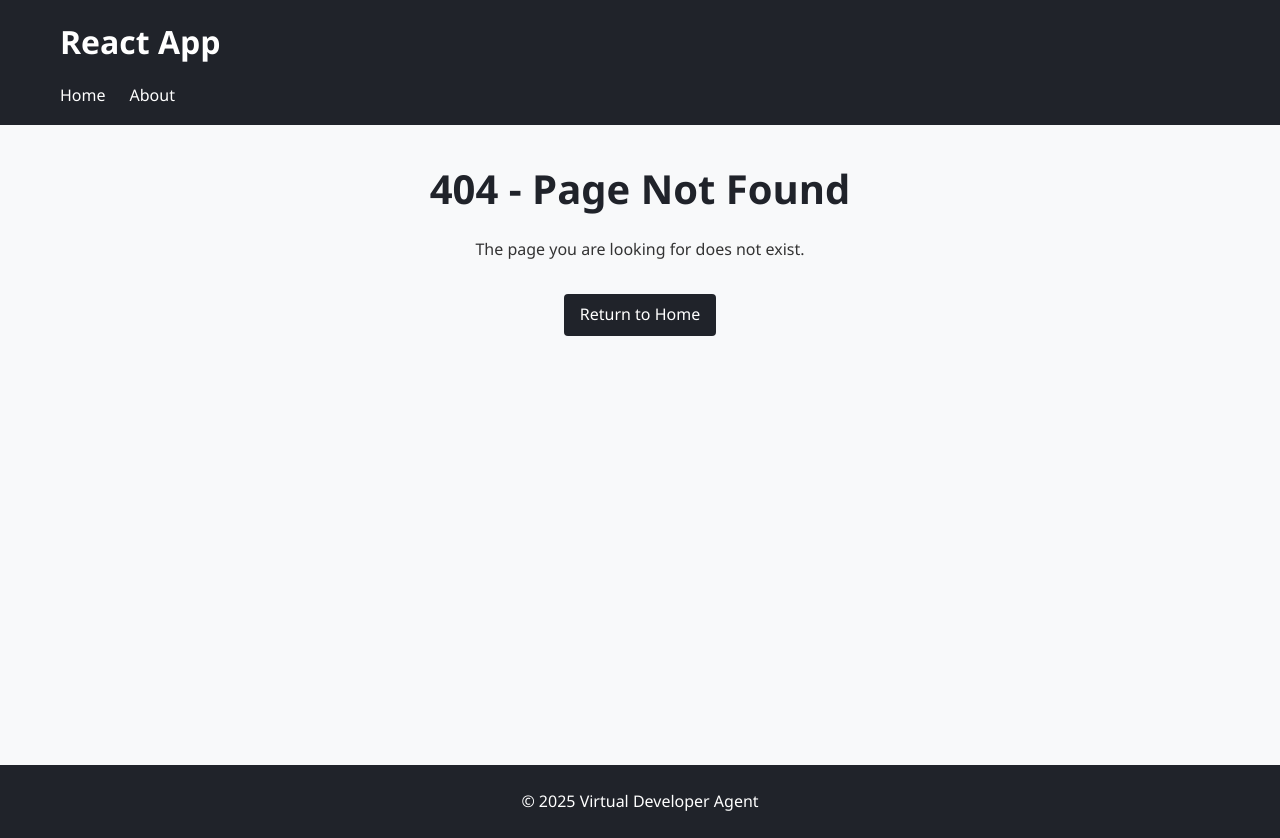
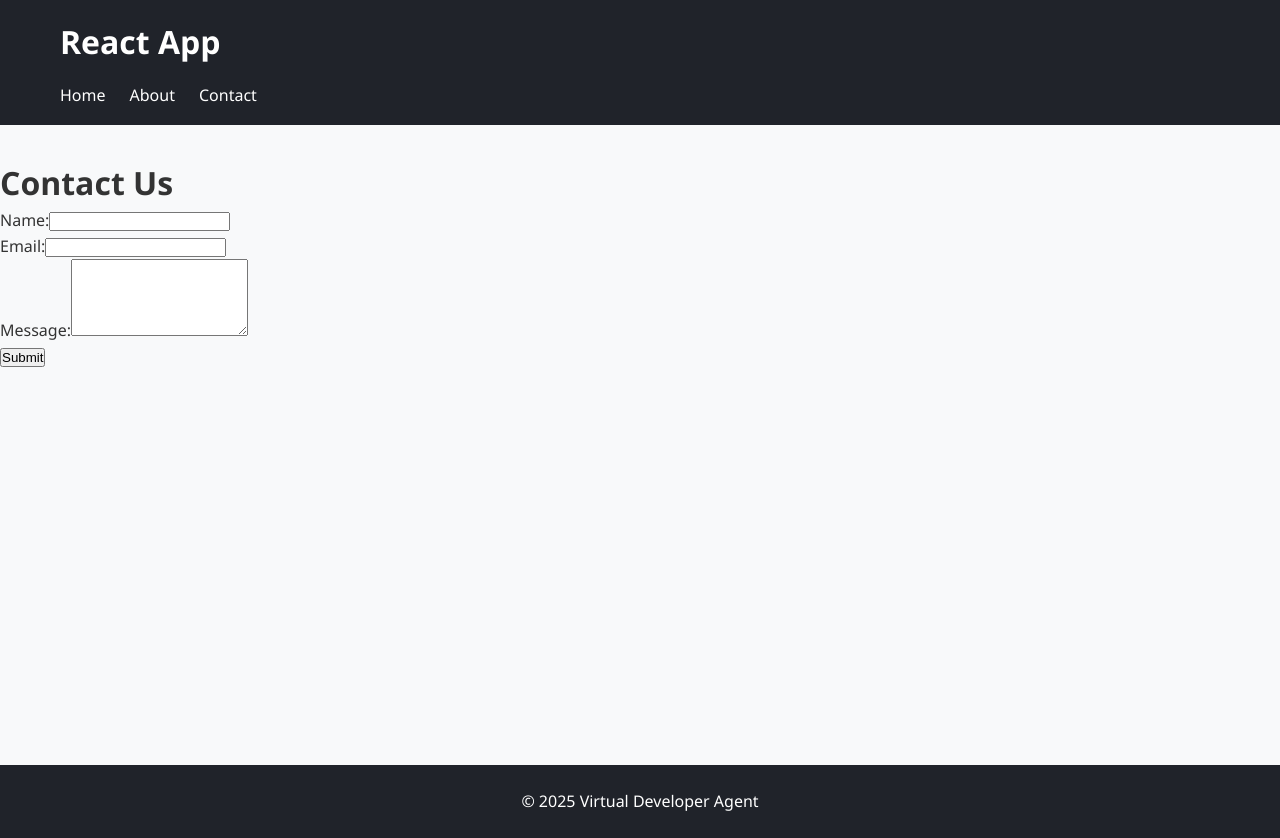
Before and after one commit to grinsteindavid/boilerplate-react-app, a React (Create React App) app: page /contact in a window 1280 px wide. Before the commit this address had no page. Built offline with nearby package versions, Linux system fonts and the light colour scheme.

Commit message:
feat: Implement contact page (DP-4)

```diff
--- a/src/App.js
+++ b/src/App.js
@@ -6,6 +6,7 @@ import About from './pages/About';
 import NotFound from './pages/NotFound';
 import Header from './components/Header';
 import Footer from './components/Footer';
+import ContactPage from './components/ContactPage';
 import logger from './utils/logger';
 
 /**
@@ -23,6 +24,7 @@ function App() {
           <Routes>
             <Route path="/" element={<Home />} />
             <Route path="/about" element={<About />} />
+            <Route path="/contact" element={<ContactPage />} />
             <Route path="*" element={<NotFound />} />
           </Routes>
         </main>
--- a/src/components/Header.jsx
+++ b/src/components/Header.jsx
@@ -23,6 +23,9 @@ const Header = ({ title = 'React App' }) => {
             <li>
               <Link to="/about">About</Link>
             </li>
+            <li>
+              <Link to="/contact">Contact</Link>
+            </li>
           </ul>
         </nav>
       </div>
```
Also changed, not shown: 1 other file (tests, documents, lock files or other folders).
